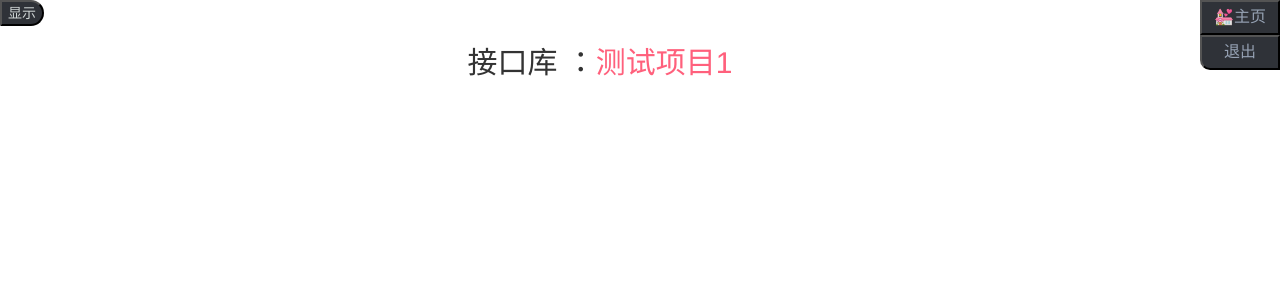
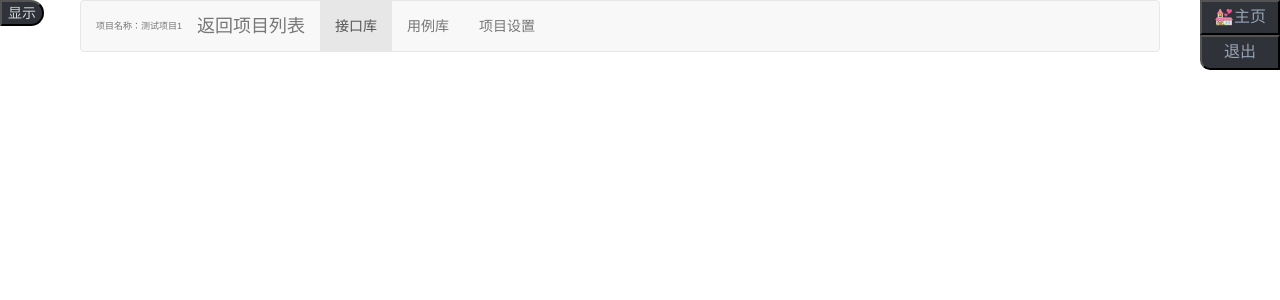
Before and after one commit to archerckk/TestDir, a Django app: page /apis/1/ in a window 1280 px wide. Shown: the top 300 px of the page. Run offline with Django 3.2, Linux system fonts and the light colour scheme; data comes from the database, SQL or seed files in the repository; both versions use the stored data as it was after the commit; some libraries are stand-ins or nearby versions.

Commit message:
P27,项目设置页，用例页面，导航代码提交

```diff
--- a/ApiTest/ApiTest/urls.py
+++ b/ApiTest/ApiTest/urls.py
@@ -34,5 +34,7 @@ urlpatterns = [
     url(r"^delete_project/$",delete_project),#删除项目
     url(r"^add_project/$",add_project),#新增项目
     url(r"^apis/(?P<id>.*)/$",open_apis),#进入接口库
+    url(r"^cases/(?P<id>.*)/$",open_cases),#进入用例设置
+    url(r"^project_set/(?P<id>.*)/$",open_project_set),#进入项目设置
 
 ]
--- a/ApiTest/MyApp/templates/P_apis.html
+++ b/ApiTest/MyApp/templates/P_apis.html
@@ -6,8 +6,23 @@
 </head>
 <body>
 
-<div style="text-align: center">
-    <h2>接口库 ：<span style="color: #ff607c">{{ project_name }}</span> </h2>
-</div>
+<nav class="navbar navbar-default" role="navigation" style="position: absolute;top: 0px;left: 80px;width:-webkit-calc(100% - 200px);z-index: 1">
+    <div class="container-fluid">
+    <div class="navbar-header">
+        <span style="font-size: xx-small" class="navbar-brand" >项目名称：{{ project.name }}</span>
+        <a class="navbar-brand" href="/project_list/">返回项目列表</a>
+    </div>
+    <div>
+        <ul class="nav navbar-nav">
+            <li class="active"><a href="/apis/{{ project.id }}/">接口库</a></li>
+            <li><a href="/cases/{{ project.id }}/">用例库</a></li>
+            <li><a href="/project_set/{{ project.id }}/">项目设置</a></li>
+        </ul>
+    </div>
+    </div>
+</nav>
+{#<div style="text-align: center">#}
+{#    <h2>接口库 ：<span style="color: #ff607c">{{ project_name }}</span> </h2>#}
+{#</div>#}
 </body>
 </html>
--- a/ApiTest/MyApp/templates/welcome.html
+++ b/ApiTest/MyApp/templates/welcome.html
@@ -10,7 +10,6 @@
         <!--include plugin css-->
         <link type="text/css" rel="stylesheet" href="../static/201908059658/src/jquery-rvnm.css" />
 
-        <script src="/static/bootstrap-3.3.7-dist/js/bootstrap.min.js " type="text/javascript"></script>
         <link rel="stylesheet" href="/static/bootstrap-3.3.7-dist/css/bootstrap.min.css">
 </head>
 <body>
@@ -83,6 +82,9 @@
 
         <script src="/static/201908059658/js/jquery-1.11.0.min.js" type="text/javascript"></script>
         <!--include plugin js-->
+
+        <script src="/static/bootstrap-3.3.7-dist/js/bootstrap.min.js " type="text/javascript"></script>
+
         <script type="text/javascript" src="../static/201908059658/src/jquery-rvnm.js"></script>
         <!--js run code-->
         <script type="text/javascript">
--- a/ApiTest/MyApp/views.py
+++ b/ApiTest/MyApp/views.py
@@ -23,8 +23,16 @@ def child_json(eid,oid=''):
         res = {'hrefs': date,'projects':date}
 
     elif eid=='P_apis.html':
-        project_name = DB_project.objects.filter(id=oid)[0].name
-        res={'project_name':project_name}
+        project = DB_project.objects.filter(id=oid)[0]
+        res={'project':project}
+
+    elif eid == 'P_cases.html':
+        project = DB_project.objects.filter(id=oid)[0]
+        res = {'project': project}
+
+    elif eid == 'P_project_set.html':
+        project = DB_project.objects.filter(id=oid)[0]
+        res = {'project': project}
 
     return res
 
@@ -117,8 +125,8 @@ def open_apis(request,id):
 
 def open_cases(request,id):
     project_id=id
-    return render(request, 'welcome.html', {"whichHTML": "P_cases.html", "oid": ""})
+    return render(request, 'welcome.html', {"whichHTML": "P_cases.html", "oid": project_id})
 
 def open_project_set(request,id):
     project_id=id
-    return render(request, 'welcome.html', {"whichHTML": "P_project_set.html", "oid": ""})
+    return render(request, 'welcome.html', {"whichHTML": "P_project_set.html", "oid": project_id})
```
Also changed, not shown: ApiTest/MyApp/templates/P_cases.html (+15 -1 lines), ApiTest/MyApp/templates/P_project_set.html (+16 -0 lines), ApiTest/db.sqlite3.
